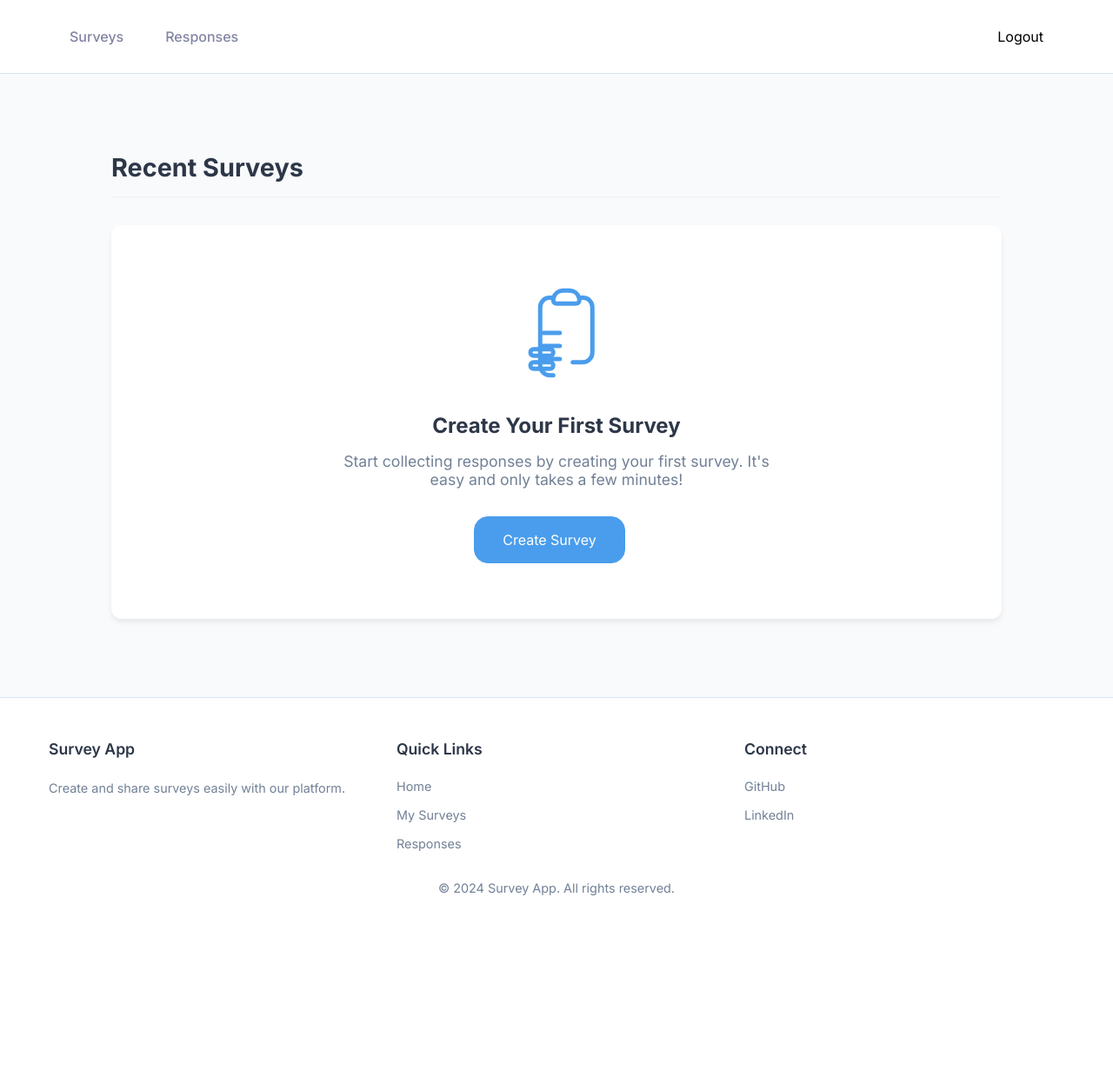
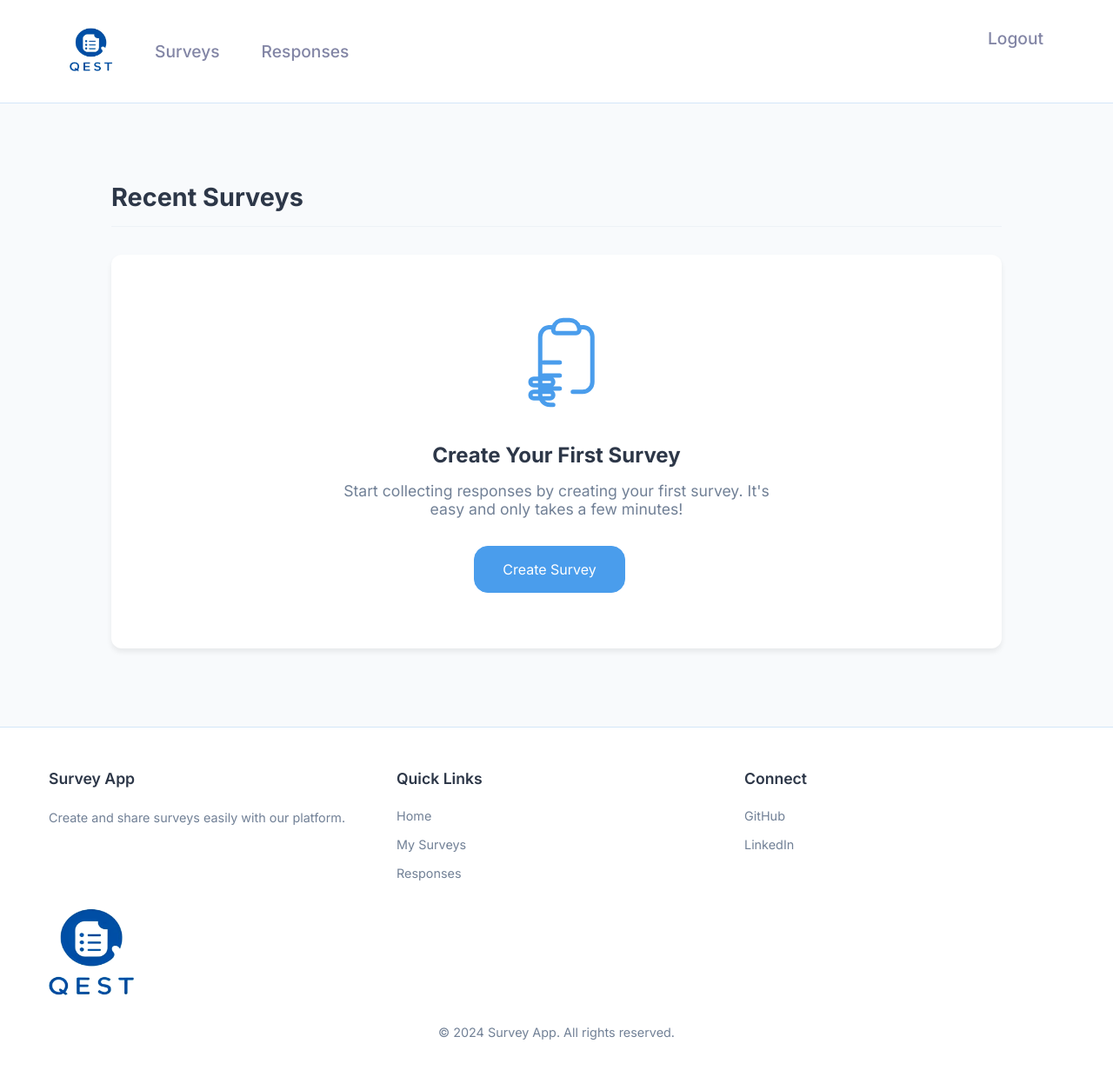
Before and after one commit to Esmanurrr/SurveyApp, a React (Vite) app: page / in a window 1280 px wide. Shown: the whole page at 87% size. Before the commit the page ends 1065 px from the top, so only its background shows below. Built offline with nearby package versions, Linux system fonts and the light colour scheme; no server answers; the database is empty; sample sign-in values are in the browser's storage.

Commit message:
added logo

```diff
--- a/src/components/footer/Footer.jsx
+++ b/src/components/footer/Footer.jsx
@@ -6,6 +6,7 @@ import {
   FooterLink,
   FooterTitle,
 } from "../../style";
+import logo from "../../../public/logo.png";
 
 function Footer() {
   return (
@@ -40,6 +41,14 @@ function Footer() {
             LinkedIn
           </FooterLink>
         </FooterSection>
+
+        <FooterSection>
+          <img
+            style={{ width: "100px", height: "100px" }}
+            src={logo}
+            alt="Survey App Logo"
+          />
+        </FooterSection>
       </FooterContent>
 
       <FooterSection
--- a/src/components/navbar/Navbar.jsx
+++ b/src/components/navbar/Navbar.jsx
@@ -4,33 +4,49 @@ import { NavbarWrapper } from "../../style";
 import { useAuth } from "../../contexts/authContext";
 import { doSignOut } from "../../firebase/auth";
 import { toast } from "react-toastify";
+import logo from "../../../public/logo.png";
 
 const Navbar = () => {
   const navigate = useNavigate();
   const { userLoggedIn } = useAuth();
   return (
     <NavbarWrapper>
-        <ul>
+      <ul style={{ display: "flex", alignItems: "center" }}>
         <li>
-            <Link to="/">Surveys</Link>
+          <Link to="/">
+            <img
+              style={{ width: "50px", height: "50px" }}
+              src={logo}
+              alt="logo"
+            />
+          </Link>
         </li>
         <li>
-            <Link to="/responses">Responses</Link>
+          <Link style={{ fontSize: "1.2rem" }} to="/">
+            Surveys
+          </Link>
+        </li>
+        <li>
+          <Link style={{ fontSize: "1.2rem" }} to="/responses">
+            Responses
+          </Link>
         </li>
       </ul>
       <>
         {userLoggedIn ? (
-            <div
-            style={{cursor:"pointer"}}
+          <Link
+            style={{ fontSize: "1.2rem" }}
             onClick={() => {
               doSignOut().then(() => {
                 navigate("/login");
-                  toast.success("Logged Out! See you soon!", {position: "top-right"})
+                toast.success("Logged Out! See you soon!", {
+                  position: "top-right",
+                });
               });
             }}
           >
             Logout
-            </div>
+          </Link>
         ) : (
           <div>
             <Link to={"/login"}>Login</Link>
```
Also changed, not shown: public/logo.png (added). Lines whose indentation alone changed are shown as unchanged.
